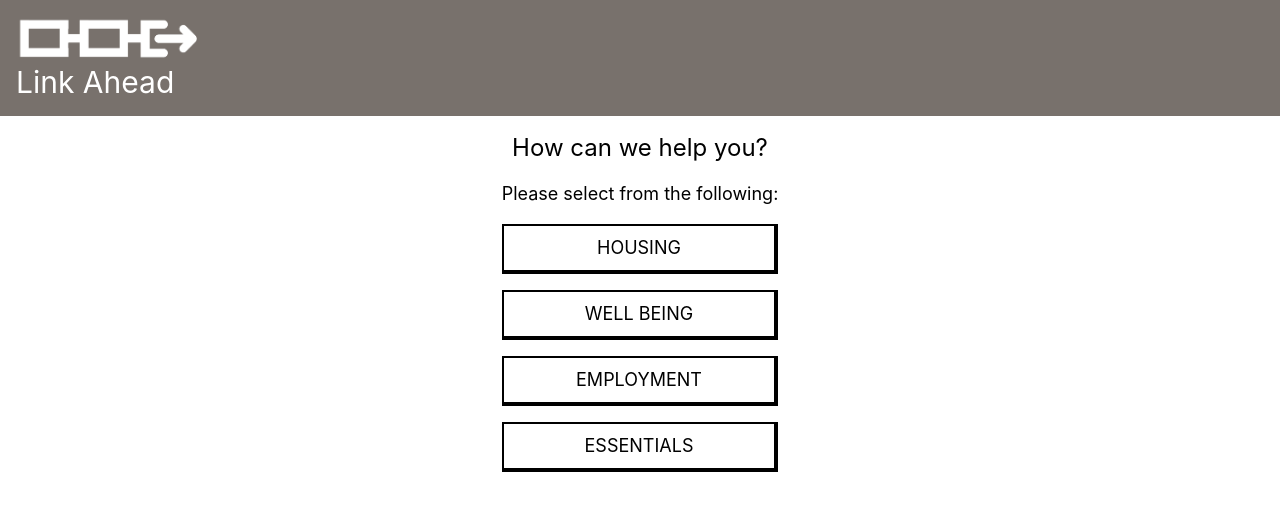
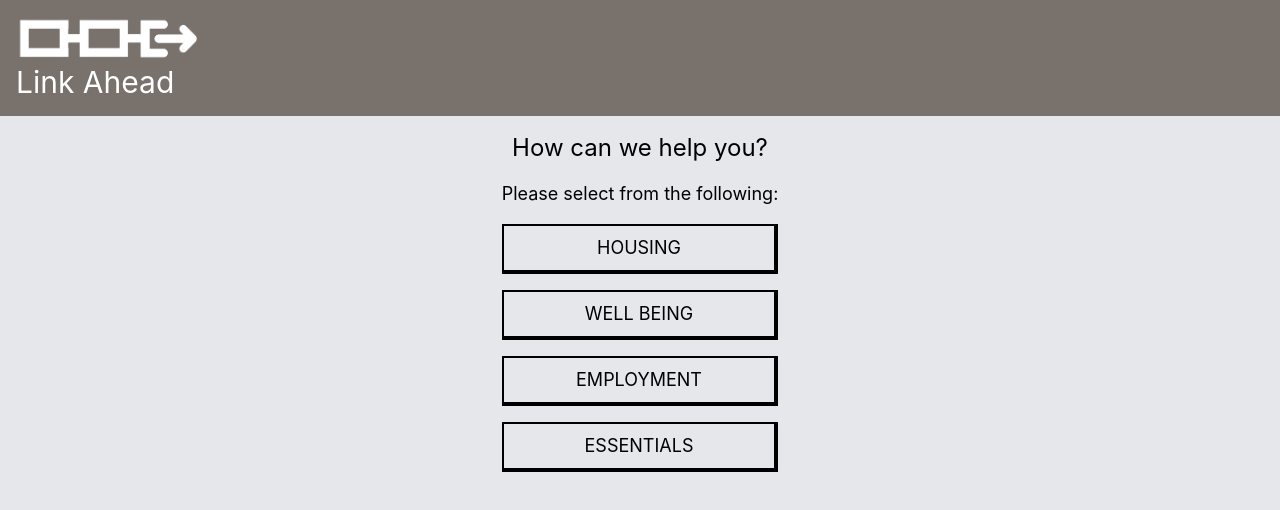
Before and after one commit to Change-Ahead/link-tool-app, a React (Vite) app: page / in a window 1280 px wide. Shown: the top 510 px of the page. Built offline with nearby package versions, Linux system fonts and the light colour scheme.

Commit message:
merge conflicts

```diff
--- a/src/App.tsx
+++ b/src/App.tsx
@@ -17,13 +17,16 @@ const App: React.FC = () => {
         <Route key={key} path={question.link} element={<BaseQuestionPage question={question} />} />;
 
     return <Router>
-        <Routes>question
+        <div className="transition-all duration-200 bg-gray-200 min-h-screen w-full">
+            <Routes>
                 {questions.map(RenderQuestion)}
                 <Route path="/search/expanded" element={<ExpandedSearchItem />} />
                 <Route path="/search" element={<Search />} />
                 <Route path="/map" element={<Map />} />
                 <Route path="*" element={<LandingPage />} />
             </Routes>
+        </div>
+
     </Router>;
 };
 
```
Lines whose indentation alone changed are shown as unchanged.
